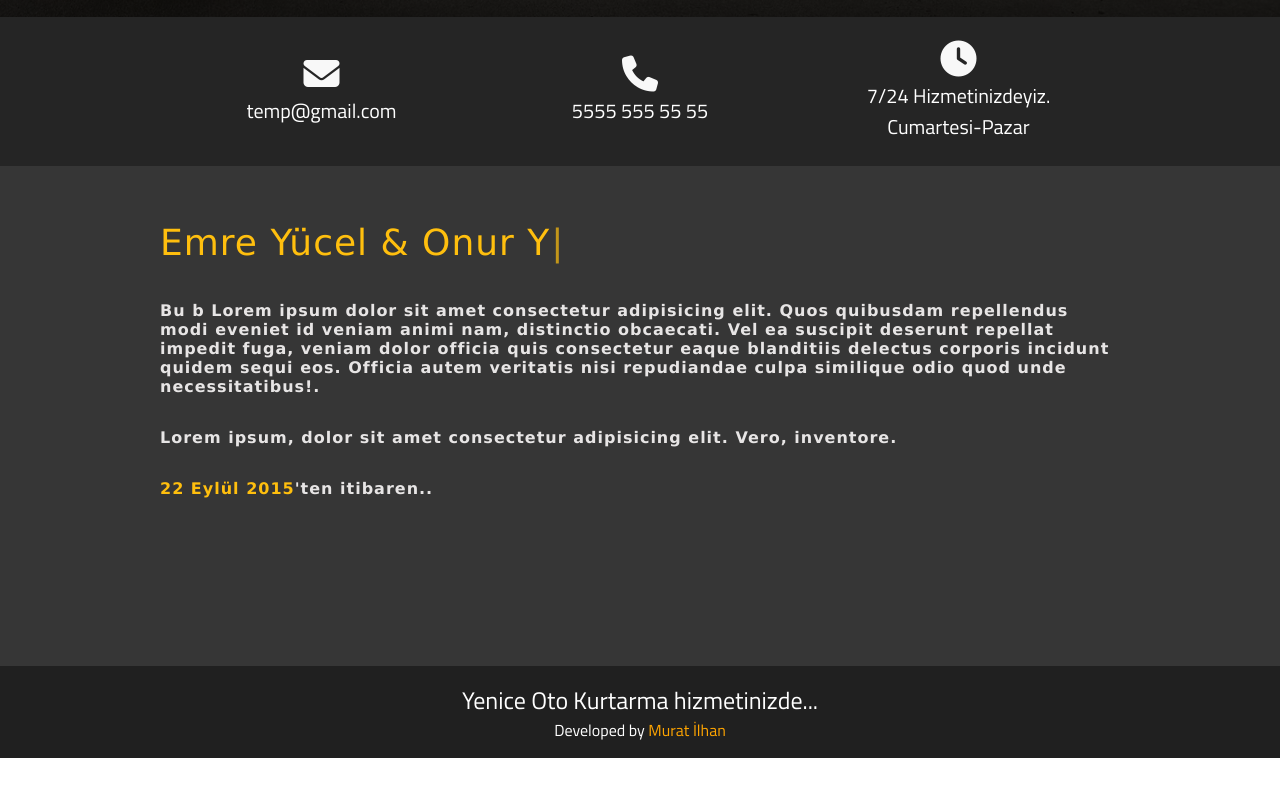
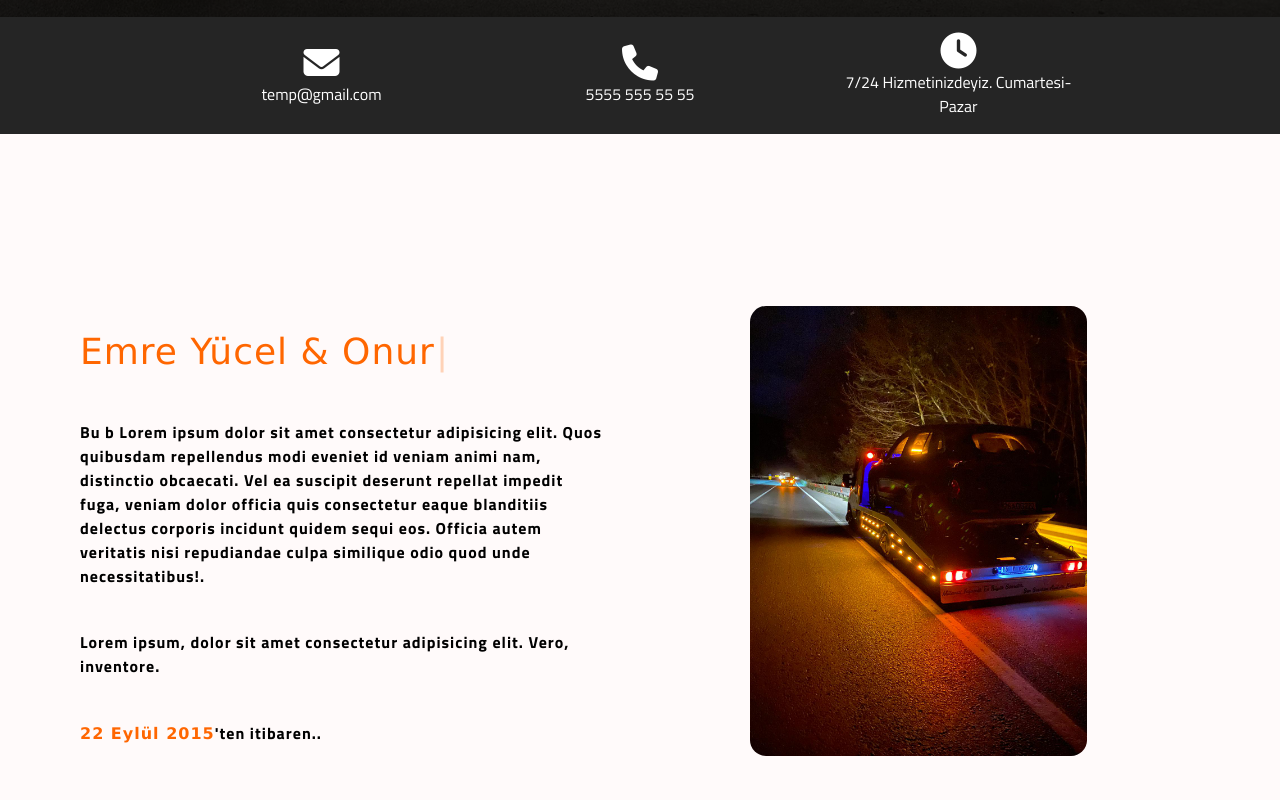
Before and after one commit to muratilhan/otokurtarma, a React (Create React App) app: page /whoarewe in a window 1280 px wide. Shown: the part 620-1420 px from the top of the page. Before the commit the page ends 1378 px from the top, so only its background shows below. Built offline with nearby package versions, Linux system fonts and the light colour scheme.

Commit message:
location changed

```diff
--- a/src/components/contact/maps/Maps.jsx
+++ b/src/components/contact/maps/Maps.jsx
@@ -5,7 +5,7 @@ import '../maps.css'
 export default function Maps() {
   return (
     <div className="map-container">
-      <iframe  frameborder="0" scrolling="no" marginheight="0" marginwidth="0" id="gmap_canvas" src="https://maps.google.com/maps?width=555&amp;height=555&amp;hl=en&amp;q=%20ineg%C3%B6l%20Osmaniye%20Mahallesi%20Bursa+(Oto%20Kurtarma)&amp;t=p&amp;z=13&amp;ie=UTF8&amp;iwloc=B&amp;output=embed"></iframe>
+      <iframe  frameborder="0" scrolling="no" marginheight="0" marginwidth="0" id="gmap_canvas" src="https://maps.google.com/maps?width=555&amp;height=555&amp;hl=en&amp;q=inegol%20bursa%20osmaniye%20Bursa+(Oto%20Kurtarma)&amp;t=p&amp;z=13&amp;ie=UTF8&amp;iwloc=B&amp;output=embed"></iframe>
 
     </div>
   )
--- a/src/components/whoAreWe/WhoAreWe.jsx
+++ b/src/components/whoAreWe/WhoAreWe.jsx
@@ -1,43 +1,71 @@
-import React from 'react'
-import bizkimiz3 from '../../pictures/bizkimiz3.jpg'
-import './whoarewe.css'
-import Typewriter from 'typewriter-effect';
+import React from "react";
+import bizkimiz3 from "../../pictures/bizkimiz3.jpg";
+import "./whoarewe.css";
+import Typewriter from "typewriter-effect";
+import resim1 from "../../pictures/sliders/mobile1.jpg";
 
 const WhoAreWe = () => {
   return (
-    <div className='whoarewe-container'>
+    <div className="whoarewe-container">
       <div className="whoarewe-inner">
         <h2>Biz Kimiz?</h2>
       </div>
-      <div className='whoarewe-info'>
-
+      <div className="whoarewe-info">
         <ul>
           <li>
-              <span><i class="fa-solid fa-envelope"></i></span>
+            <span>
+              <i class="fa-solid fa-envelope"></i>
+            </span>
             <p>temp@gmail.com</p>
           </li>
-            <li><span><i class="fa-solid fa-phone"></i></span>
-              <p>5555 555 55 55</p></li>
-            <li><span><i class="fa-solid fa-clock"></i></span>
-              <p>7/24 Hizmetinizdeyiz. Cumartesi-Pazar</p></li>
+          <li>
+            <span>
+              <i class="fa-solid fa-phone"></i>
+            </span>
+            <p>5555 555 55 55</p>
+          </li>
+          <li>
+            <span>
+              <i class="fa-solid fa-clock"></i>
+            </span>
+            <p>7/24 Hizmetinizdeyiz. Cumartesi-Pazar</p>
+          </li>
         </ul>
-
       </div>
       <div className="text">
-            <h2><Typewriter
+        <div className="text-info">
+          <h2>
+            <Typewriter
               options={{
-                strings: ['Emre Yücel & Onur Yücel'],
+                strings: ["Emre Yücel & Onur Yücel"],
                 autoStart: true,
                 loop: true,
               }}
-            /></h2>
-        <p>Bu b Lorem ipsum dolor sit amet consectetur adipisicing elit. Quos quibusdam repellendus modi eveniet id veniam animi nam, distinctio obcaecati. Vel ea suscipit deserunt repellat impedit fuga, veniam dolor officia quis consectetur eaque blanditiis delectus corporis incidunt quidem sequi eos. Officia autem veritatis nisi repudiandae culpa similique odio quod unde necessitatibus!.</p>
-        <p>Lorem ipsum, dolor sit amet consectetur adipisicing elit. Vero, inventore.</p>
-        <p> <span>22 Eylül 2015</span>'ten itibaren.. </p>
-      </div>
+            />
+          </h2>
+          <p>
+            Bu b Lorem ipsum dolor sit amet consectetur adipisicing elit. Quos
+            quibusdam repellendus modi eveniet id veniam animi nam, distinctio
+            obcaecati. Vel ea suscipit deserunt repellat impedit fuga, veniam
+            dolor officia quis consectetur eaque blanditiis delectus corporis
+            incidunt quidem sequi eos. Officia autem veritatis nisi repudiandae
+            culpa similique odio quod unde necessitatibus!.
+          </p>
+          <p>
+            Lorem ipsum, dolor sit amet consectetur adipisicing elit. Vero,
+            inventore.
+          </p>
+          <p>
+          <span>22 Eylül 2015</span>'ten itibaren..
+          </p>
 
         </div>
-  )
-}
+        <div>
+          <img src={resim1} alt="" />
+        </div>
+      </div>
+    </div>
+  );
+};
 
-export default WhoAreWe
+export default WhoAreWe;
--- a/src/components/whoAreWe/whoarewe.css
+++ b/src/components/whoAreWe/whoarewe.css
@@ -23,7 +23,7 @@
 
 .whoarewe-info{
     display: flex;
-    padding:1.5rem 0;
+    padding:1rem 0;
     width: 100%;
     align-items: center;
     justify-content: center;
@@ -37,7 +37,7 @@
 
 }
 .whoarewe-info li{
-    font-size: 20px;
+    font-size: 16px;
     display: flex;
     align-items: center;
     justify-content: center;
@@ -47,30 +47,43 @@
 }
 .whoarewe-info i{
     font-size: 36px;
-    color:rgb(248, 248, 248);
+    color:rgb(255, 255, 255);
 }
 
 
 
 .text{
-    background-color: rgb(54, 54, 54);
-    padding:3rem 10rem;
-    height: 500px;
+    background-color: #fffafa;
+    padding:3rem 5rem;
+    height: 100vh;
     display: flex;
-    flex-direction: column;
     font-size: 16px;
     font-weight: bold;
     letter-spacing: 1px;
+    align-items: center;
+    justify-content: space-between;
     gap: 2rem;
+}
+.text-info{
+    display: flex;
+    flex-direction: column;
+    gap: 1rem;
+    width: 100%;
+    height: 60%;
+    justify-content: space-between;
+}
+
+.text img{
+    width: 60%;
+    border-radius: 1rem;
 }
 
 .text p{
     text-align: start;
-    font-family: 'Lucida Sans', Arial, sans-serif;
-    color:rgb(231, 229, 229);
+    color:rgb(0, 0, 0);
 }
 .text span{
-    color:rgb(255, 191, 14);
+    color:rgb(255, 102, 0);
     font-family: 'Lucida Sans', Arial, sans-serif;
 
 }
@@ -102,13 +115,16 @@
     }
     .text{
         height: auto;
-        width: 100%;
-        padding: 4rem 0.1rem 6rem 0.5rem;
-        & h2{
-            font-size: 24px;
-            margin-top: 1rem
-        }
+        display: flex;
+        flex-direction: column;
+        padding:1rem 1rem;
 
+    }
+    .text-info{
+        width: 90%;
+    }
+    .text img{
+        width: 90%;
     }
 
 }
```
Lines whose indentation alone changed are shown as unchanged.
